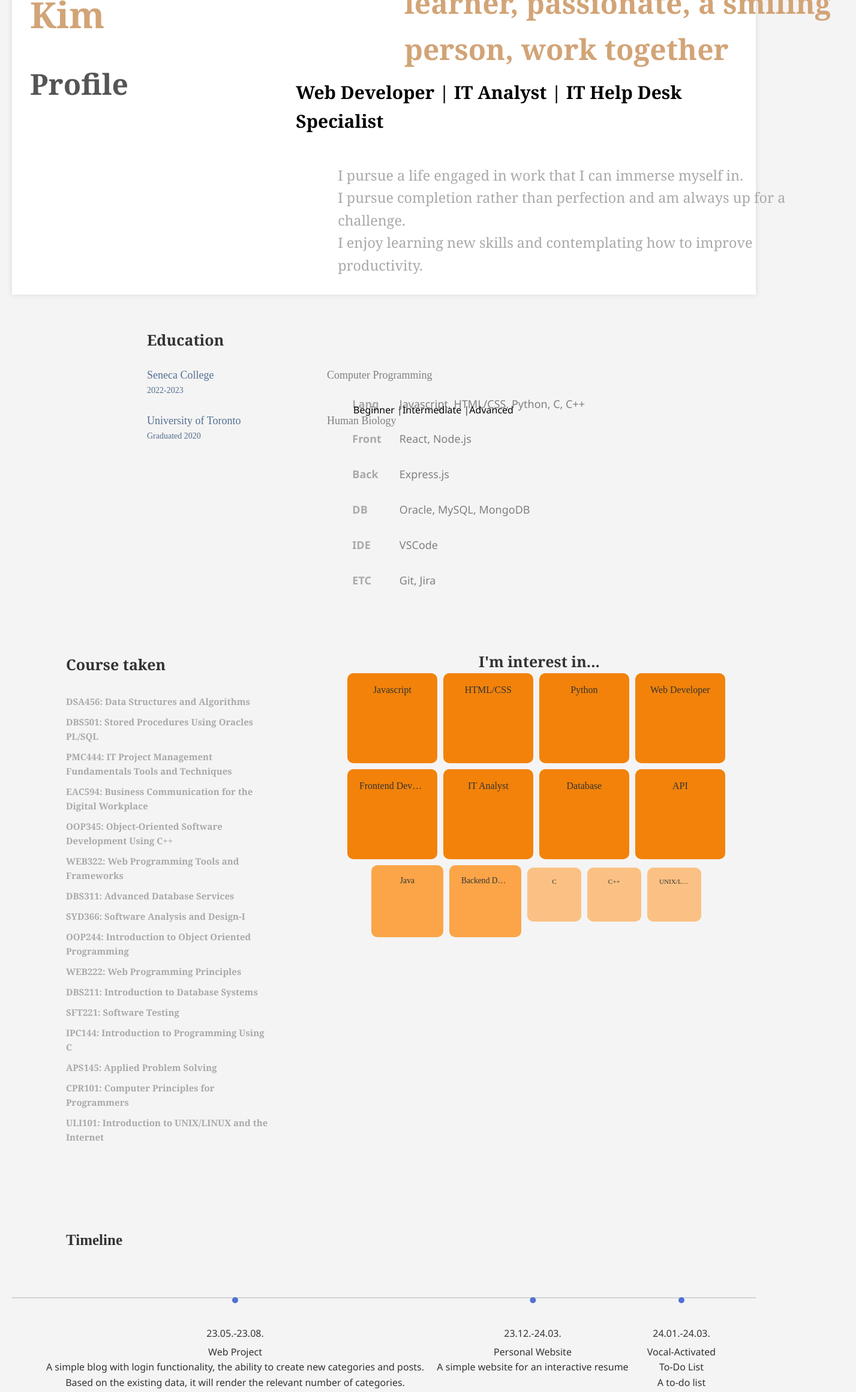
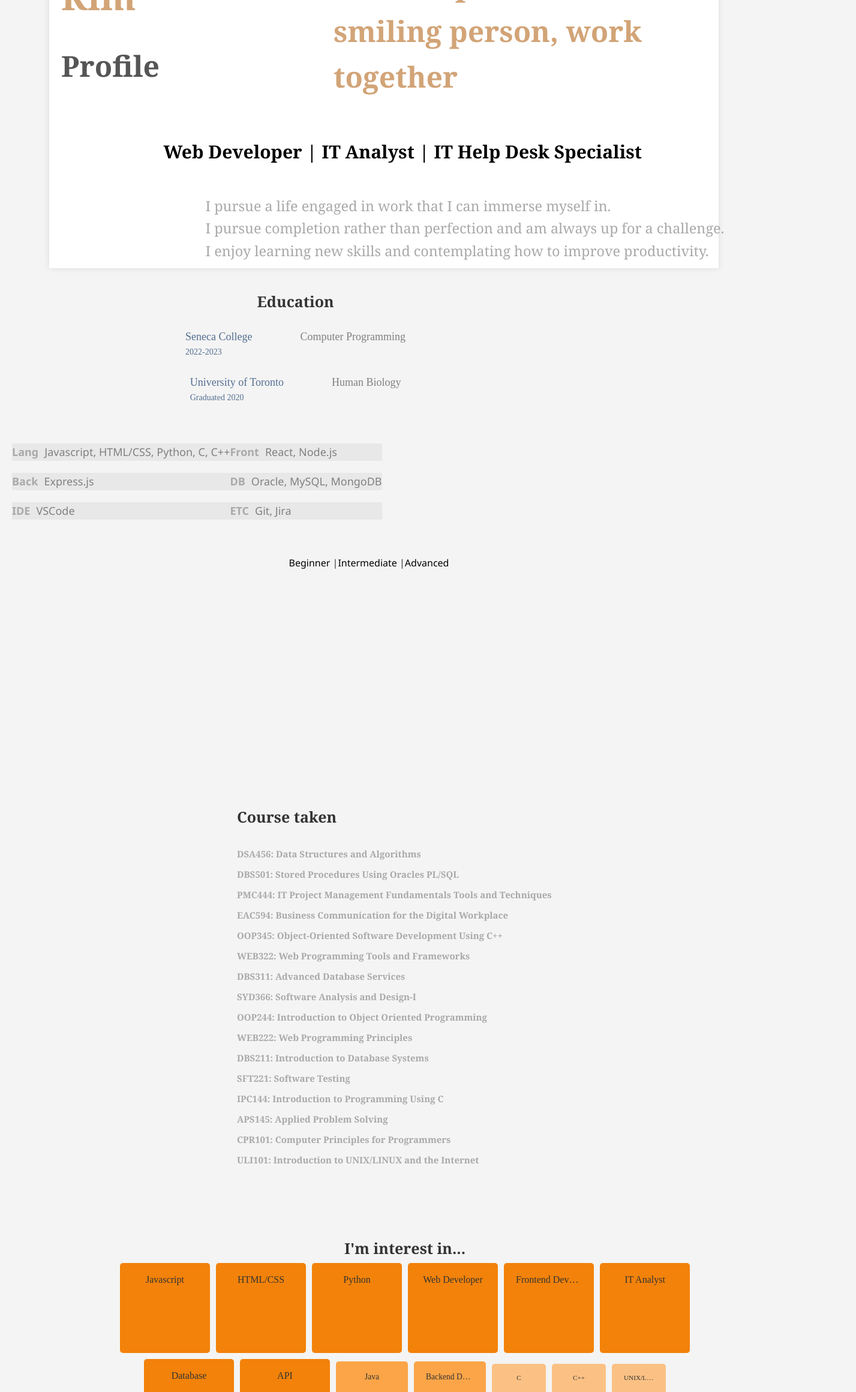
Before and after one commit to yejin2329/portfolio1, a React (Create React App) app: page /about-me in a window 1280 px wide. Shown: the part 200-2520 px from the top of the page at 60% size, 1427 px wide, since content can reach past the window. Built offline with nearby package versions, Linux system fonts and the light colour scheme.

Commit message:
modify css

```diff
--- a/src/App.css
+++ b/src/App.css
@@ -90,26 +90,41 @@ html, body, #root{
   color: rgb(177, 123, 76);
 }
 
-
+.skill{
+  display: flex;
+  align-items: center;
+  margin-bottom: 10px;
+}
+/*
 p, .skill, .course-section, .interest-container {
   margin-bottom: 20px;
 }
+*/
+.aboutme-container,
+.education-section,
 
+.course-container {
+  display: flex;
+  flex-direction: column;
+  align-items: center;
+  margin: 20px;
+}
+/*
 .skill-container, .education-section, .course-container, .timeline-container {
   padding: 20px 0;
 }
-
+*/
 
 .aboutme-container{
   display: flex;
-  max-width: 1400px;
+  max-width: 1300px;
   padding: 10px;
   margin: 0 auto;
   text-align:left;
   font-family: "Times New Roman", Times, serif;
   background: #fff;
   box-shadow: 0 0 10px rgba(0, 0, 0, 0.1);
-
+  width: 90%;
 }
 
 
@@ -118,15 +133,15 @@ p, .skill, .course-section, .interest-container {
 }
 
 .profile {
-  margin-top:30px;
+  margin-top:10px;
   display: flex;
   flex-direction: row;
-  padding:20px;
-  min-width:30%;
+  padding:10px;
+
   font-family: "Times New Roman", Times, serif;
   font-size:1.5em;
   position:relative;
-
+  margin-right: 270px;
 }
 
 .profile h1{
@@ -148,8 +163,11 @@ p, .skill, .course-section, .interest-container {
 }
 
 .profile-info h1{
-  min-width:170%;
+  font-size: 2.5em;
+  display: inline-block;
+  color: rgb(210, 164, 119);
 }
+
 
 .profile .profile-info h1{
   font-size:2.5em;
@@ -157,9 +175,9 @@ p, .skill, .course-section, .interest-container {
 }
 .sub-profile{
   margin-top:10px;
-  margin-left: 170px;
-  min-width:160%;
+  width: 140%;
   position:relative;
+ margin-right: 205px;
 }
 
 .sub-profile h1{
@@ -247,17 +265,18 @@ p, .skill, .course-section, .interest-container {
 .content{
   display:flex;
   flex-direction:column;
-  align-items:left;
-  margin-top: 50px;
+  align-items: center;
+  margin-top: 30px;
   width:100%;
-  margin-left:-100px;
+  margin-left: 250px;
 }
 
+/*
 .paragraph{
   width:100%;
-  margin-top:250px;
+  margin-top:100px;
 }
-
+*/
 .paragraph{
   font-size:20px;
   text-align:center;
@@ -272,6 +291,7 @@ p, .skill, .course-section, .interest-container {
   text-align: left;
   font-weight:normal;
   color:darkgrey;
+  margin-right: 50px;
 }
 .paragraph h2{
 
@@ -281,18 +301,15 @@ p, .skill, .course-section, .interest-container {
 }
 
 .skill-container{
-  display:grid;
+  display: grid;
   grid-template-columns: max-content auto;
-  row-gap: 30px;
-  align-items:start;
-  justify-content:right;
+  row-gap: 10px;
+  align-items: start;
+  justify-content: left;
+  width: 95%;
+  margin-top:25px;
+}
 
-  margin-top: -140px;
-
-  float:right;
-  width: calc(50% - 40px);
-  margin-left: 375px;
-}
 
 .skill-container .element.beginner {
   color: red;
@@ -307,8 +324,7 @@ p, .skill, .course-section, .interest-container {
 }
 
 .skill {
-  display:contents;
-  font-size:18px;
+  font-size: 18px;
   background-color: #e8e8e8;
 }
 
@@ -322,18 +338,22 @@ p, .skill, .course-section, .interest-container {
 
 
 .bold{
-  padding-right:30px;
-  text-align:left;
+  /*padding-right:30px;
+  text-align:left;*/
   font-weight:bold;
   color:darkgrey;
+  margin-right:10px;
 }
 
 .proficiency-level-container{
   padding:0px;
-  margin-top:-330px;
+
   align-items:right;
-  margin-left:165px;
+  margin-top: 50px;
+  margin-left:-50px;
 }
+
+
 
 .proficiency-level {
   cursor: pointer;
@@ -342,17 +362,27 @@ p, .skill, .course-section, .interest-container {
 }
 
 
+.container1{
+  display: flex;
+  justify-content: space-between;
+  width: 100%;
+  margin-top: 20px;
+
+}
 
 /*AboutMe Page -Education*/
 .education-section{
   padding: 20px;
+  text-align:left;
+  margin-top:15px;
+  font-family: "Times New Roman", Times, serif;
+  width: 35%;
+  margin-right:10%;
+  margin-left:175px;
+}
 
-  text-align:left;
-  margin-left:205px;
-  margin-top:35px;
-  font-family: "Times New Roman", Times, serif;
-  float: left;
-  width: calc(50% - 60px);
+.education-section, .skills-container {
+  width: 48%;
 }
 
 .education-section h2{
@@ -363,30 +393,31 @@ p, .skill, .course-section, .interest-container {
 .education-section p{
   display:grid;
   grid-template-columns: max-content auto;
-  align-items: center;
+  grid-column-gap: 10px;
+
   text-align:left;
   margin-top:25px;
   font-size:18px;
 
 }
 
-
+.education-section p .program{
+  margin-left: 70px;
+  text-align: left;
+}
 
 .institution{
-  display:inline-block;
-  width:300px;
-  text-align:left;
   color:rgba(9, 48, 99, 0.682)
 }
 
 .program{
-  text-align:left;
   color:grey;
 }
 
 .education-section h{
   font-size:14px;
-  color:rgba(9, 48, 99, 0.682)
+  color:rgba(9, 48, 99, 0.682);
+  white-space: nowrap;
 }
 
 /*AboutMe Page-Course*/
@@ -422,8 +453,8 @@ p, .skill, .course-section, .interest-container {
 .interest-container{
   position: relative;
   height: 500px;
-  width: 100%; /* Full width */
-  margin-top:290px;
+  width: 90%; /* Full width */
+  margin-top:20px;
   margin-left: 70px;
   font-family: "Times New Roman", Times, serif;
 }
@@ -437,9 +468,9 @@ p, .skill, .course-section, .interest-container {
 .interest{
   display: inline-block;
   padding: 5px 10px;
-  background-color: #e8e8e8;
-  border-radius: 10px;
-  margin: 0 10px 10px 0;
+  background-color: #f0f0f0;
+  border-radius: 5px;
+  margin: 5px;
 
 }
 
@@ -487,51 +518,62 @@ p, .skill, .course-section, .interest-container {
 /*AboutMe Page-timeline*/
 .timeline-container{
   position: relative;
-  width: 100%;
-  padding: 50px 0;
-
+  flex-direction: column;
+  align-items: center;
+  margin: 20px;
 }
 
 .timeline-container h2{
-  text-align: left;
-  margin-left: 90px;
+  align-self: flex-start;
+  margin-left: -50px;
   font-family: "Times New Roman", Times, serif;
-  font-size: 25px;
-  margin-top:30px;
+  font-size: 2.0em;
+  margin-top: 30px;
 }
 
 .timeline{
-  position:absolute;
-  width:100%;
-  height:2px;
+  position: relative;
+  width: 100%;
+  height: 2px;
   background: #d3d3d3;
-  top:50%;
-  margin-top: 60px;
 }
 
 .timeline-a{
-  margin-top: 20px;
-  min-height:10vh;
+  display: flex;
+  justify-content: center;
+  position: relative;
+  width: 100%;
 
 }
 
 .event{
-  position: absolute;
-  transform: translateX(-50%);
-  top:90%;
+  border-left: 2px solid #333;
+  padding-left: 20px;
+  margin-left: 20px;
 }
 
+/*
 .event-dot{
-  position: absolute;
+ position: absolute;
   top:-48px;
   left: 50%;
   transform: translateX(-50%);
   width: 10px;
   height: 10px;
   background: #5170d3;
-  border-radius: 50%; /* Makes it circular */
+  border-radius: 50%; 8
   z-index: 2;
+}*/
+/*
+.event-dot {
+  width: 10px;
+  height: 10px;
+  background-color: #333;
+  border-radius: 50%;
+  position: absolute;
+  left: -5px;
 }
+*/
 .event-date{
   margin-bottom: 5px;
 }
```
